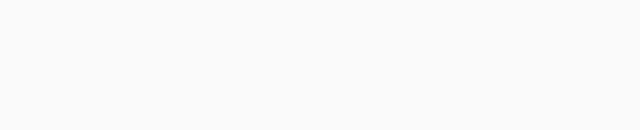
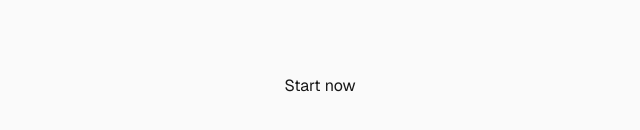
Before and after one commit to Sundaram-Katare/deal-assist, a Next.js app: page / in a window 1280 px wide. Shown: the part 314-444 px from the top of the page, without its empty margins (320-960 px from the left). Built offline with nearby package versions, Linux system fonts and the light colour scheme.

Commit message:
configured prisma client

```diff
--- a/package.json
+++ b/package.json
@@ -9,8 +9,11 @@
     "lint": "eslint"
   },
   "dependencies": {
+    "@auth/prisma-adapter": "^2.11.2",
     "@prisma/client": "^6.19.3",
+    "bcrypt": "^6.0.0",
     "next": "16.2.10",
+    "next-auth": "^4.24.14",
     "react": "19.2.4",
     "react-dom": "19.2.4"
   },
--- a/src/app/page.tsx
+++ b/src/app/page.tsx
@@ -1,9 +1,10 @@
+import Hero from "@/sections/Hero";
 import Image from "next/image";
 
 export default function Home() {
   return (
     <div className="flex flex-col flex-1 items-center justify-center bg-zinc-50 font-sans dark:bg-black">
-
+      <Hero />
     </div>
   );
 }
--- /dev/null
+++ b/src/lib/prisma.ts
@@ -0,0 +1,13 @@
+import { PrismaClient } from "@prisma/client";
+
+const globalForPrisma = globalThis as {
+  prisma?: PrismaClient;
+};
+
+export const prisma =
+  globalForPrisma.prisma ??
+  new PrismaClient();
+
+if (process.env.NODE_ENV !== "production") {
+  globalForPrisma.prisma = prisma;
+}
--- /dev/null
+++ b/src/sections/Hero.tsx
@@ -0,0 +1,13 @@
+import Link from "next/link";
+
+export default function Hero() {
+    return (
+        <>
+         <div className="flex items-center justify-center h-full w-full">
+            <Link href={"/sign-in"} className="px-2 py-1 rounded-lg">
+              Start now
+            </Link>
+         </div>
+        </>
+    )
+}
```
Also changed, not shown: src/app/(auth)/sign-in/page.tsx (added, +8 -0 lines), 1 other file (tests, documents, lock files or other folders).
